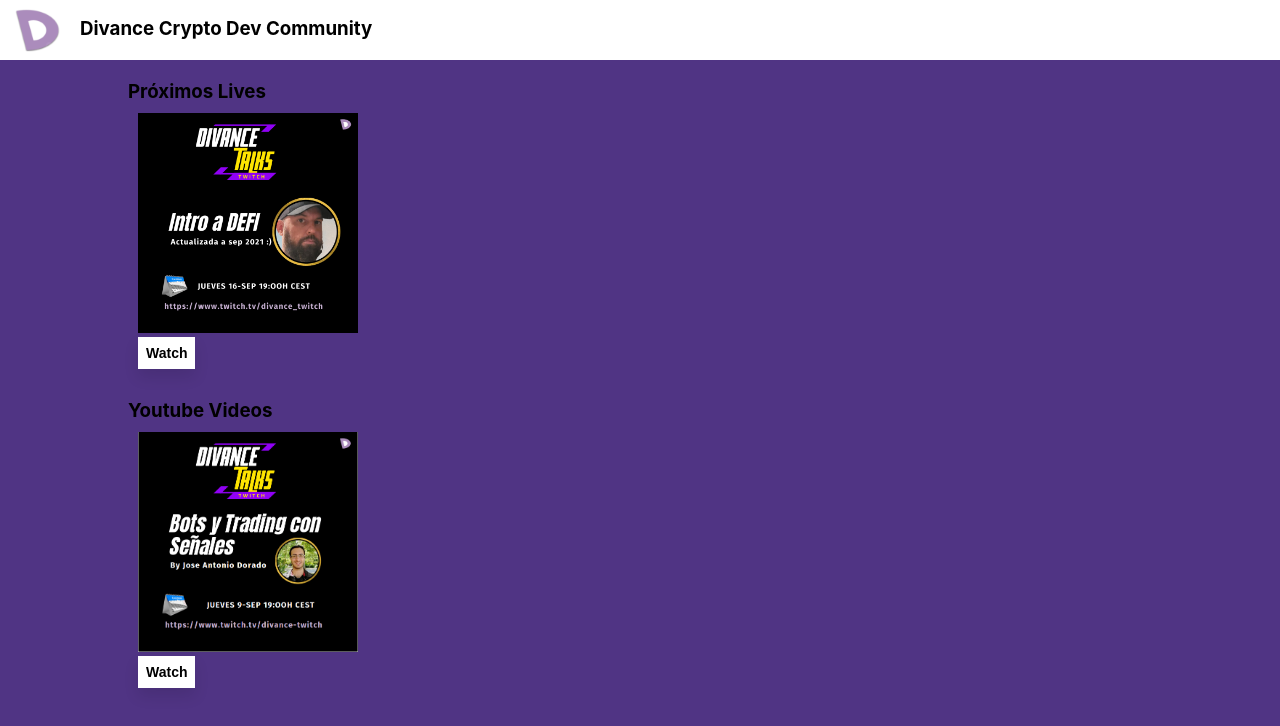
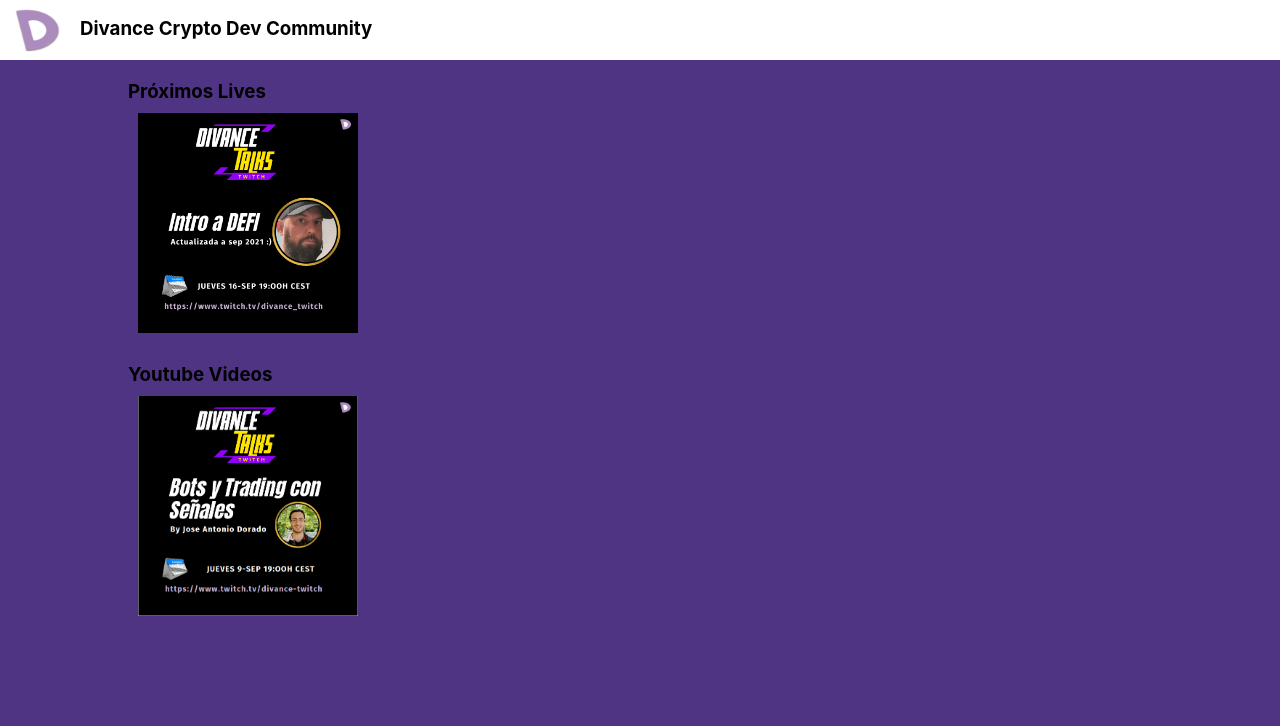
Before and after one commit to divance-cryptos/divance-web-front, a React (Create React App) app: page / in a window 1280 px wide. Shown: the top 726 px of the page. Built offline with nearby package versions, Linux system fonts and the light colour scheme.

Commit message:
Simple design

```diff
--- a/src/components/CardDetail.js
+++ b/src/components/CardDetail.js
@@ -26,11 +26,8 @@
   return (
     <Container>
       <ItemCover>
-        <Image src={require(`../assets/${thumb}.png`).default} alt="" width="260px" />
+        <a href={watchLink}><Image src={require(`../assets/${thumb}.png`).default} alt="" width="260px" /></a>
       </ItemCover>
-      <ItemLinks>
-        <a href={watchLink}><Button>Watch</Button></a>
-      </ItemLinks>
     </Container>
   );
 };
```
